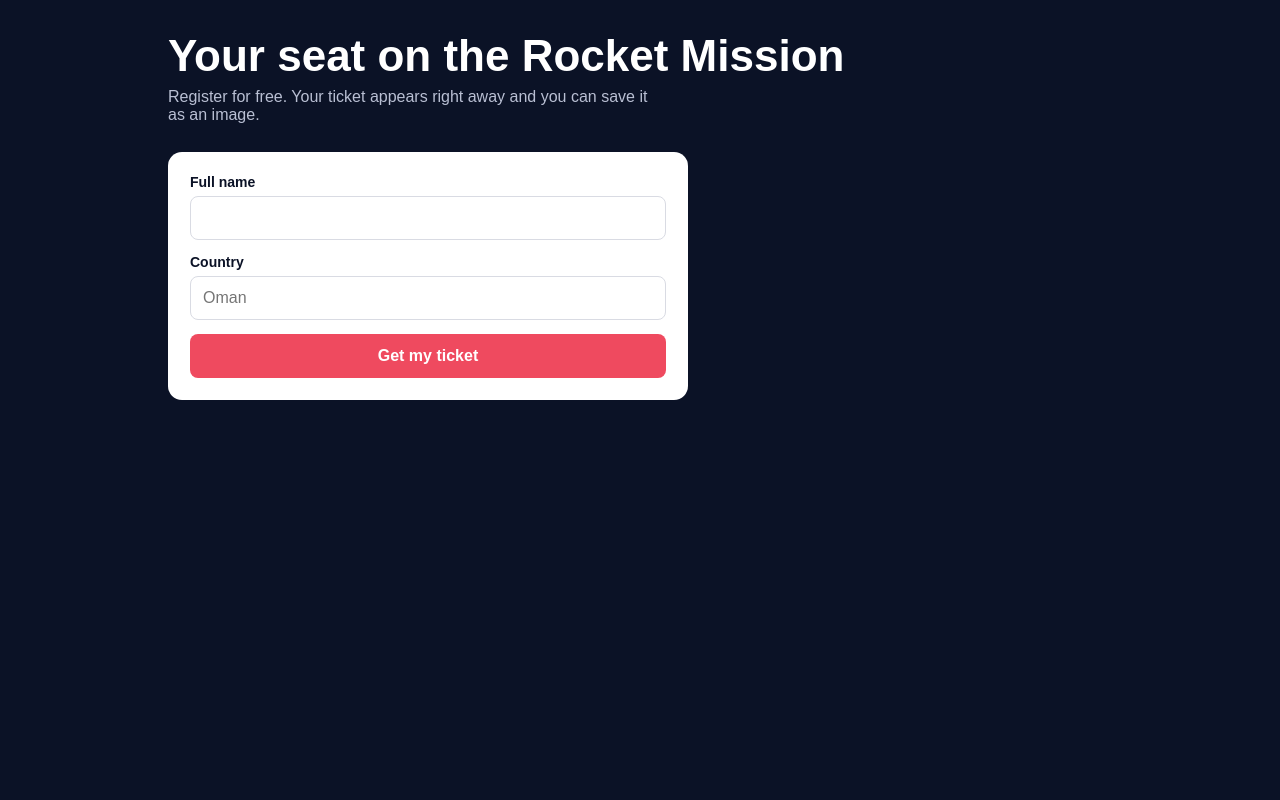
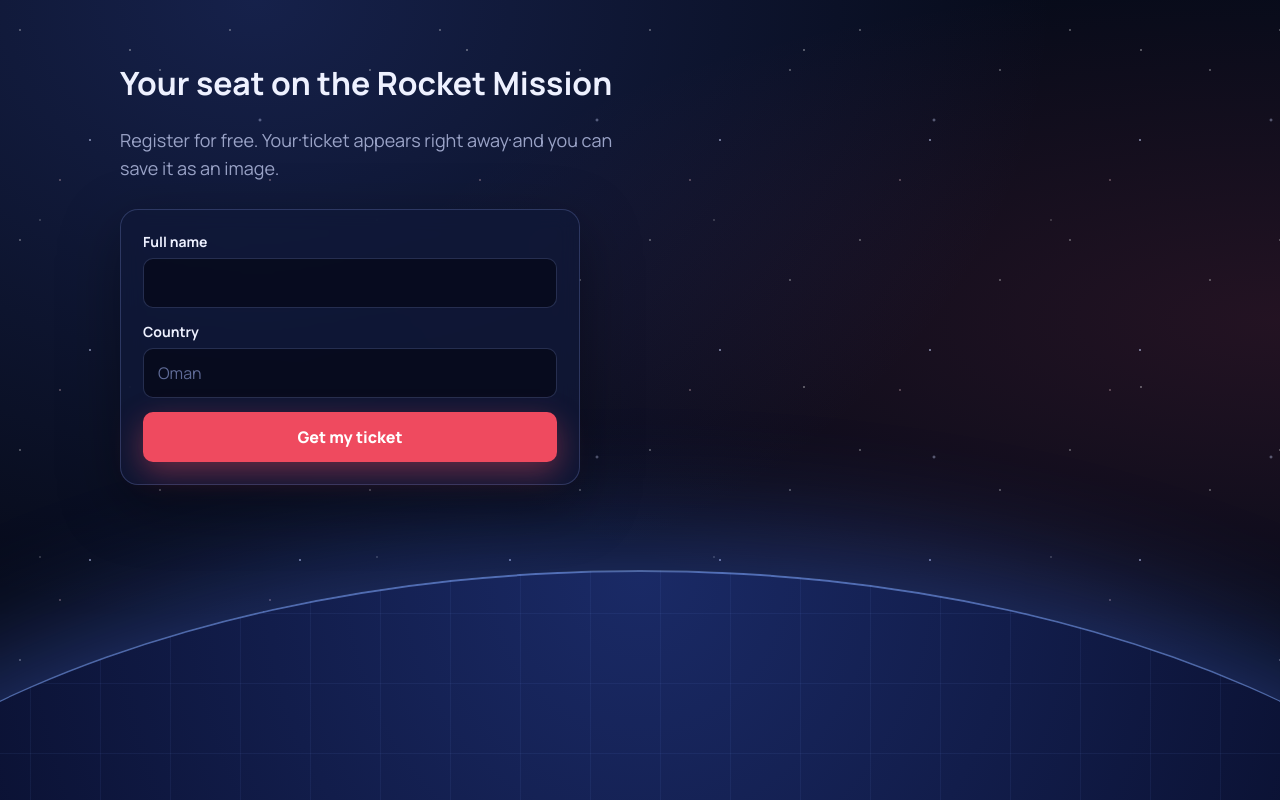
Before and after one commit to WsaanAlsalhi/Ofal-mission-ticket, a Next.js app: page / in a window 1280 px wide. Built offline with nearby package versions, Linux system fonts and the light colour scheme; a web font is replaced by a local one.

Commit message:
Refactor global CSS variables and styles

```diff
--- a/app/globals.css
+++ b/app/globals.css
@@ -1,25 +1,152 @@
-:root { --navy:#0b1226; --coral:#ef4a5f; --paper:#f6f6f8; --line:#d9dbe3; }
+:root {
+  --space: #070b1a;
+  --navy: #0b1226;
+  --coral: #ef4a5f;
+  --ice: #eef1ff;
+  --muted: #9aa3c7;
+  --glass: rgba(16, 24, 56, 0.72);
+  --edge: rgba(150, 175, 255, 0.22);
+}
 * { box-sizing: border-box; }
-body { margin:0; font-family: Arial, Helvetica, sans-serif; background: var(--navy); color: #fff; min-height:100vh; }
-main { max-width: 980px; margin: 0 auto; padding: 32px 18px 64px; }
-h1 { font-size: clamp(28px, 5vw, 44px); margin: 0 0 8px; line-height: 1.1; }
-p.lead { color:#b9bfd3; margin: 0 0 28px; max-width: 56ch; }
-form { display:grid; gap:14px; background:#fff; color:var(--navy); padding:22px; border-radius:14px; max-width:520px; }
-label { display:grid; gap:6px; font-weight:700; font-size:14px; }
-input { padding:12px; border:1px solid var(--line); border-radius:8px; font-size:16px; }
-input:focus-visible, button:focus-visible { outline:3px solid var(--coral); outline-offset:2px; }
-button { padding:13px 18px; border:0; border-radius:8px; font-size:16px; font-weight:700; cursor:pointer; background:var(--coral); color:#fff; }
-button.ghost { background:transparent; color:#fff; border:1px solid #5a6384; }
-button:disabled { opacity:.6; cursor:wait; }
-.error { color:#b3261e; font-weight:700; }
-.ticket-wrap { margin-top:28px; }
-.ticket-wrap canvas { width:100%; height:auto; border-radius:14px; display:block; }
-.actions { display:flex; gap:10px; flex-wrap:wrap; margin-top:14px; }
-.grid { display:grid; grid-template-columns: repeat(auto-fill, minmax(280px, 1fr)); gap:14px; margin-top:16px; }
-.card { background:#fff; color:var(--navy); border-radius:12px; padding:10px; }
-.card canvas { width:100%; height:auto; border-radius:8px; display:block; }
-.card small { display:block; margin-top:6px; color:#5a6384; }
-table { width:100%; border-collapse:collapse; background:#fff; color:var(--navy); border-radius:10px; overflow:hidden; margin-top:16px; }
-th, td { text-align:left; padding:10px; border-bottom:1px solid var(--line); font-size:14px; }
-.scroll { overflow-x:auto; }
-@media (prefers-reduced-motion: reduce) { * { transition:none !important; animation:none !important; } }
+html { background: var(--space); }
+body {
+  margin: 0;
+  min-height: 100vh;
+  font-family: var(--font-body), Arial, sans-serif;
+  color: var(--ice);
+  background:
+    radial-gradient(ellipse at 20% 0%, rgba(60, 90, 200, 0.28), transparent 55%),
+    radial-gradient(ellipse at 100% 40%, rgba(239, 74, 95, 0.12), transparent 50%),
+    var(--space);
+  overflow-x: hidden;
+}
+
+/* Starfield: three dot layers with different tile sizes so the pattern never looks repeated */
+.stars {
+  position: fixed; inset: 0; z-index: 0; pointer-events: none;
+  background-image:
+    radial-gradient(1px 1px at 20px 30px, #fff, transparent),
+    radial-gradient(1.5px 1.5px at 90px 140px, #cfd8ff, transparent),
+    radial-gradient(1px 1px at 160px 70px, #fff, transparent),
+    radial-gradient(1px 1px at 60px 180px, #ffd0d6, transparent);
+  background-size: 210px 210px;
+  opacity: 0.7;
+  animation: twinkle 6s ease-in-out infinite alternate;
+}
+.stars::after {
+  content: ""; position: absolute; inset: 0;
+  background-image:
+    radial-gradient(1.5px 1.5px at 130px 50px, #fff, transparent),
+    radial-gradient(1px 1px at 40px 220px, #fff, transparent),
+    radial-gradient(2px 2px at 260px 120px, #cfd8ff, transparent);
+  background-size: 337px 337px;
+  animation: twinkle 9s ease-in-out infinite alternate-reverse;
+}
+@keyframes twinkle { from { opacity: 0.45; } to { opacity: 0.95; } }
+
+/* Planet edge at the bottom, with a faint grid like the globe on the ticket */
+.horizon {
+  position: fixed; z-index: 0; pointer-events: none;
+  left: 50%; bottom: -62vw; width: 150vw; height: 80vw; transform: translateX(-50%);
+  border-radius: 50%;
+  background:
+    repeating-linear-gradient(90deg, rgba(120, 160, 255, 0.07) 0 1px, transparent 1px 70px),
+    repeating-linear-gradient(0deg, rgba(120, 160, 255, 0.07) 0 1px, transparent 1px 70px),
+    radial-gradient(ellipse at 50% 0%, #1a2a66 0%, #0a1030 55%, #070b1a 100%);
+  border-top: 2px solid rgba(130, 170, 255, 0.55);
+  box-shadow: 0 -30px 120px rgba(80, 120, 255, 0.35);
+}
+
+main { position: relative; z-index: 1; max-width: 1080px; margin: 0 auto; padding: 40px 20px 120px; }
+
+/* Hero */
+.hero { display: grid; grid-template-columns: 1.1fr 0.9fr; gap: 40px; align-items: center; min-height: 78vh; }
+.hero h1 {
+  font-family: var(--font-display), Arial, sans-serif;
+  font-weight: 800; font-size: clamp(38px, 7vw, 74px); line-height: 1.02; letter-spacing: -0.02em; margin: 0 0 18px;
+}
+.hero .tag { color: var(--coral); font-style: italic; font-weight: 700; font-size: 18px; margin: 0 0 14px; }
+p.lead { color: var(--muted); margin: 0 0 26px; max-width: 46ch; font-size: 18px; line-height: 1.55; }
+.foot { margin-top: 28px; color: var(--muted); font-size: 14px; }
+
+/* Forms (also used by the admin page) */
+form {
+  display: grid; gap: 14px; max-width: 460px; padding: 22px; border-radius: 18px;
+  background: var(--glass); border: 1px solid var(--edge); backdrop-filter: blur(10px);
+  box-shadow: 0 20px 60px rgba(0, 0, 0, 0.35);
+}
+label { display: grid; gap: 7px; font-weight: 700; font-size: 14px; color: var(--ice); }
+input {
+  padding: 13px 14px; border-radius: 10px; font-size: 16px; font-family: inherit;
+  color: var(--ice); background: rgba(5, 8, 22, 0.7); border: 1px solid var(--edge);
+}
+input::placeholder { color: #5f6a96; }
+input:focus-visible, button:focus-visible { outline: 3px solid var(--coral); outline-offset: 2px; }
+button {
+  padding: 14px 20px; border: 0; border-radius: 10px; font-size: 16px; font-weight: 800; cursor: pointer;
+  font-family: inherit; color: #fff; background: var(--coral);
+  box-shadow: 0 10px 30px rgba(239, 74, 95, 0.4); transition: transform 0.15s ease, box-shadow 0.15s ease;
+}
+button:hover { transform: translateY(-2px); box-shadow: 0 14px 36px rgba(239, 74, 95, 0.55); }
+button.ghost { background: transparent; border: 1px solid var(--edge); box-shadow: none; color: var(--ice); }
+button:disabled { opacity: 0.6; cursor: wait; transform: none; }
+.error { color: #ff8d9a; font-weight: 700; }
+
+/* Rocket stage */
+.stage { position: relative; display: grid; place-items: center; min-height: 360px; }
+.stage::before {
+  content: ""; position: absolute; width: 330px; height: 110px; border-radius: 50%;
+  border: 1.5px solid rgba(150, 175, 255, 0.35); transform: rotate(-18deg) translateY(40px);
+}
+.stage::after {
+  content: ""; position: absolute; width: 14px; height: 14px; border-radius: 50%; background: var(--coral);
+  box-shadow: 0 0 18px var(--coral); animation: orbit 9s linear infinite;
+}
+@keyframes orbit {
+  from { transform: rotate(-18deg) translateX(165px) translateY(40px) rotate(18deg); }
+  to   { transform: rotate(342deg) translateX(165px) translateY(40px) rotate(-342deg); }
+}
+.rocket { width: 150px; height: auto; filter: drop-shadow(0 0 40px rgba(120, 160, 255, 0.45)); }
+.stage .rocket { animation: float 5s ease-in-out infinite; }
+@keyframes float { 0%, 100% { transform: translateY(0) rotate(4deg); } 50% { transform: translateY(-16px) rotate(4deg); } }
+.flame { transform-origin: 60px 198px; animation: flicker 0.18s ease-in-out infinite alternate; }
+@keyframes flicker { from { transform: scaleY(0.85); } to { transform: scaleY(1.12); } }
+
+/* Launch overlay shown right after the form is sent */
+.launch {
+  position: fixed; inset: 0; z-index: 50; display: grid; place-items: center;
+  background: rgba(7, 11, 26, 0.94); overflow: hidden;
+}
+.launch .rocket { width: 130px; animation: lift 1.9s cubic-bezier(0.5, 0, 0.9, 0.4) forwards; }
+.launch p { position: absolute; bottom: 18%; font-family: var(--font-display), Arial, sans-serif; font-size: 20px; letter-spacing: 0.04em; }
+@keyframes lift { from { transform: translateY(30vh) scale(1); } to { transform: translateY(-120vh) scale(1.2); } }
+
+/* Ticket reveal */
+.ticket-wrap { margin-top: 24px; animation: reveal 0.6s ease both; }
+@keyframes reveal { from { opacity: 0; transform: translateY(24px) scale(0.97); } to { opacity: 1; transform: none; } }
+.ticket-wrap canvas { width: 100%; height: auto; border-radius: 16px; display: block; box-shadow: 0 30px 90px rgba(0, 0, 0, 0.6), 0 0 60px rgba(239, 74, 95, 0.25); }
+.actions { display: flex; gap: 10px; flex-wrap: wrap; margin-top: 16px; }
+
+/* Ticket grids (device list and admin) */
+.grid { display: grid; grid-template-columns: repeat(auto-fill, minmax(280px, 1fr)); gap: 14px; margin-top: 16px; }
+.card { background: var(--glass); border: 1px solid var(--edge); border-radius: 14px; padding: 10px; }
+.card canvas { width: 100%; height: auto; border-radius: 8px; display: block; }
+.card small { display: block; margin-top: 8px; color: var(--muted); }
+
+/* Admin table */
+.scroll { overflow-x: auto; }
+table { width: 100%; border-collapse: collapse; margin-top: 16px; background: var(--glass); border: 1px solid var(--edge); border-radius: 12px; overflow: hidden; }
+th, td { text-align: left; padding: 11px 12px; border-bottom: 1px solid var(--edge); font-size: 14px; }
+th { color: var(--muted); font-weight: 700; }
+
+@media (max-width: 820px) {
+  .hero { grid-template-columns: 1fr; min-height: 0; gap: 10px; }
+  .stage { order: -1; min-height: 240px; }
+  .stage::before, .stage::after { display: none; }
+  .rocket { width: 110px; }
+}
+@media (prefers-reduced-motion: reduce) {
+  .stars, .stars::after, .stage .rocket, .stage::after, .flame, .ticket-wrap { animation: none !important; }
+  .launch .rocket { animation-duration: 0.01s; }
+  button { transition: none; }
+}
```
